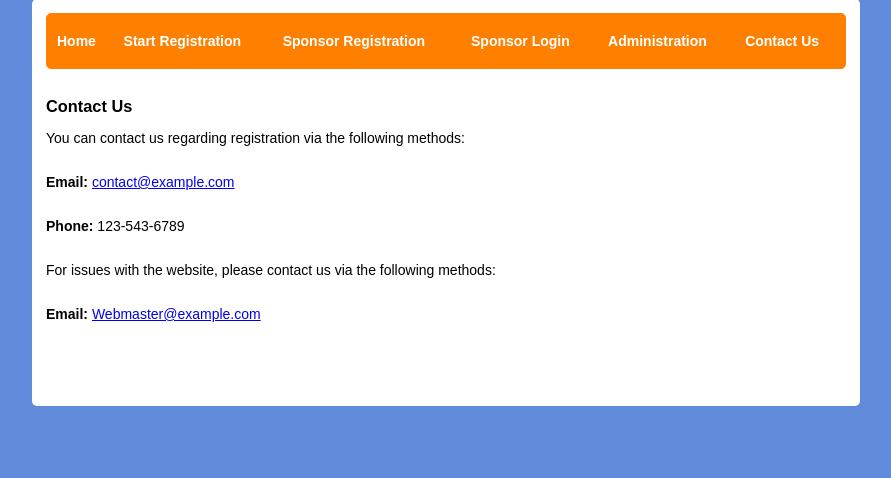
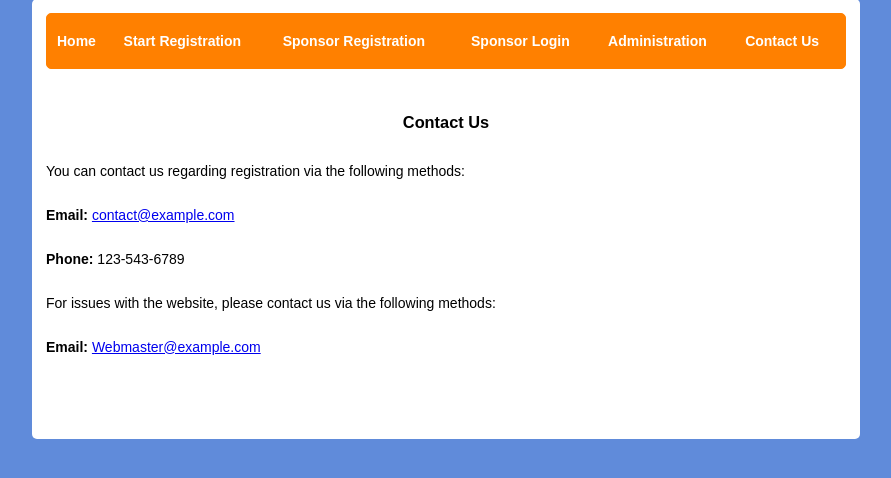
Before and after one commit to ajford/RGVRSEF, a Flask app: page /contact in a window 1280 px wide. Shown: the part 121-599 px from the top of the page, without its empty margins (208-1099 px from the left). Run offline with Flask 2, Linux system fonts and the light colour scheme; parts of the project's set-up code (start-up, migrations or seed data) failed here and were passed over.

Commit message:
Yet more css

```diff
--- a/RGVRSEF/static/default.css
+++ b/RGVRSEF/static/default.css
@@ -11,6 +11,15 @@ html{height:100%;}
 }
 .push{height: 4em;}
 /* End Sticky footer main */
+
+/* Defaults */
+h1, h2, h3, h4
+{
+    padding-top: 1em;
+    padding-bottom: 1em;
+    text-align:center;
+}
+/* End Defaults */
 
 /* Main Sections */
 body
@@ -164,6 +173,12 @@ p {padding-top: 1em;padding-bottom: 1em;}
     background: #FF8000;
     text-align: left;
 }
+#formbox,#explination
+{
+    padding: 1em;
+    width:400px;
+}
+
 
 
 
@@ -208,6 +223,14 @@ p {padding-top: 1em;padding-bottom: 1em;}
 .bigtable th, .bigtable td
 {
     padding: 2em;
+}
+.smallfont
+{
+    font-size:0.8em;
+}
+.mediumfont
+{
+    font-size:0.9em;
 }
 
 /* Navigation */
```
